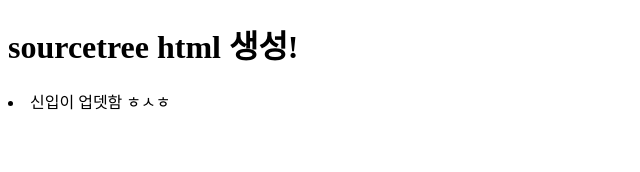
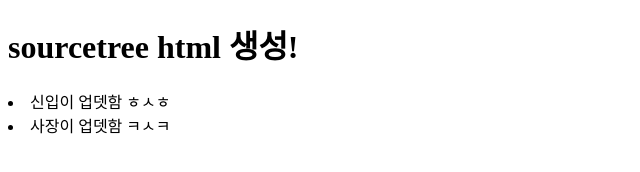
Before and after one commit to heeminuk/heeminuk, a plain HTML site: page index.html in a window 1280 px wide. Shown: the whole page, without its empty margins (0-640 px from the left). Drawn offline with Linux system fonts and the light colour scheme.

Commit message:
사장의 업데이트

```diff
--- a/index.html
+++ b/index.html
@@ -8,5 +8,6 @@
  <h1> sourcetree html 생성!</h1>
 	<div>
 		<li>신입이 업뎃함 ㅎㅅㅎ</li>
+		<li>사장이 업뎃함 ㅋㅅㅋ</li>
 </body>
 </html>
```
